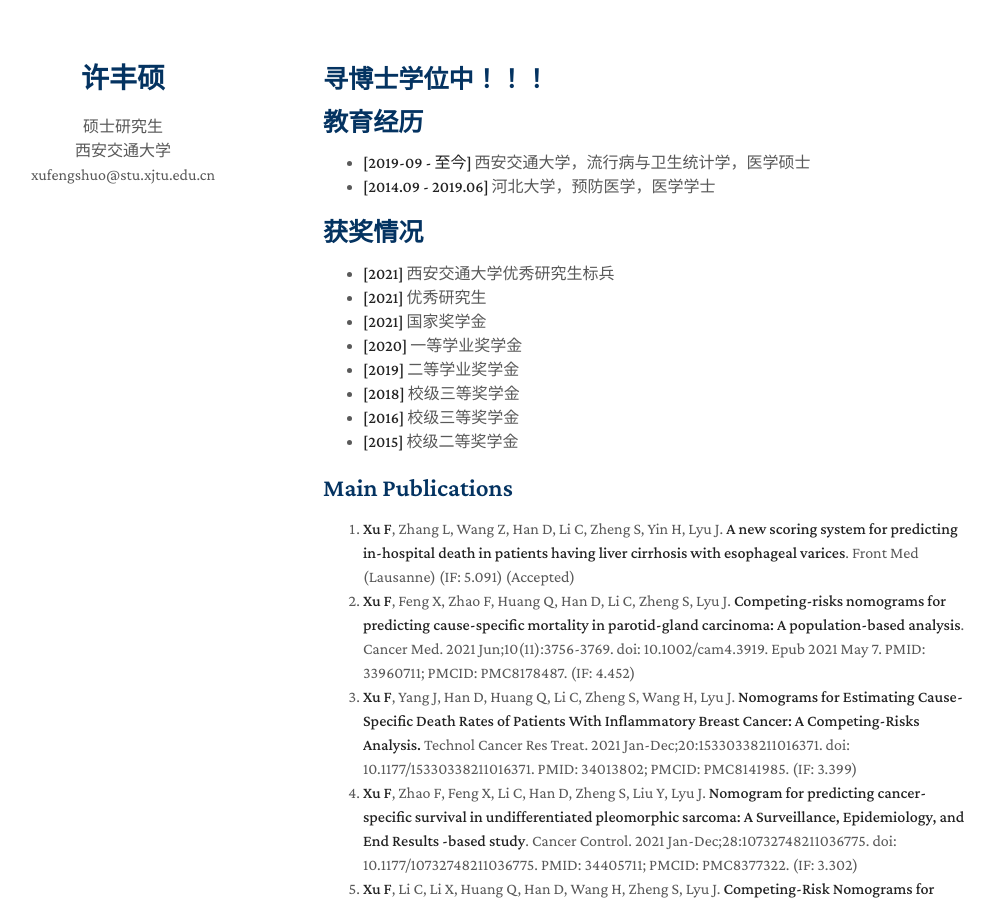
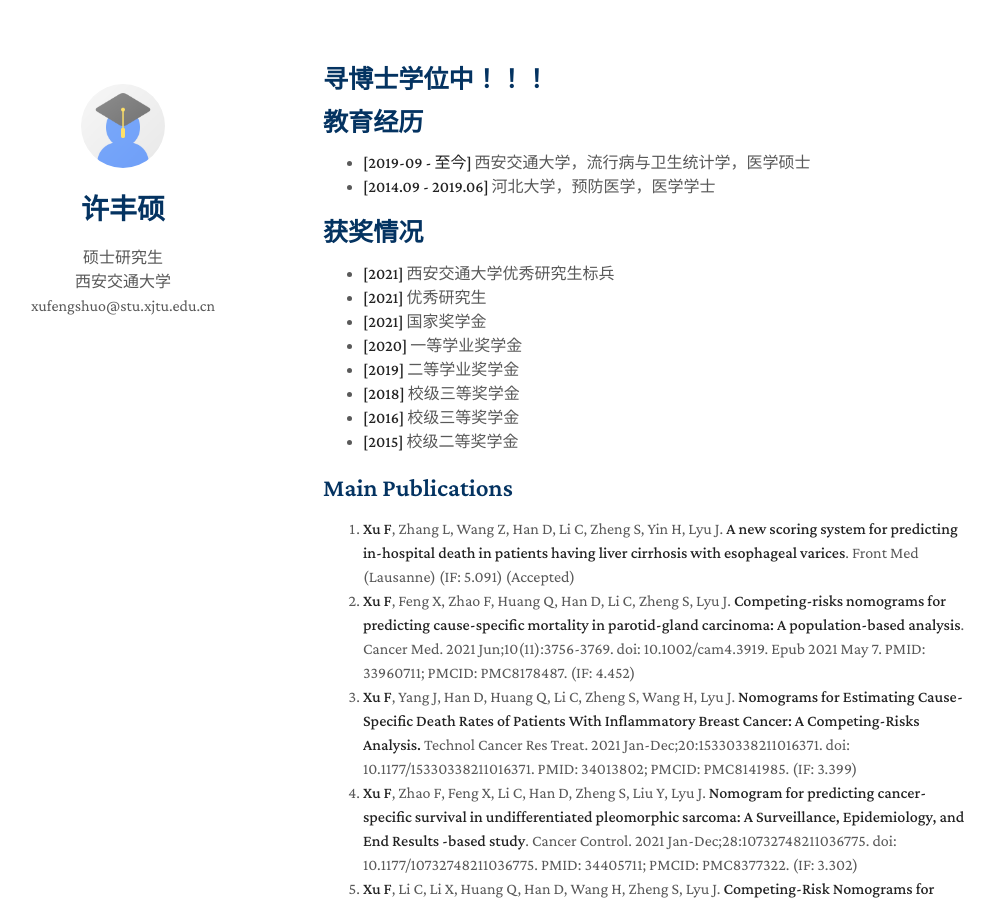
Before and after one commit to XuFengShuo619/CV, a Jekyll site: the page built from index.md, in a window 1280 px wide and 900 px high. Shown: the whole window, without its empty margins (147-1141 px from the left). Built offline with Jekyll 4.4.1, drawn with Linux system fonts in a browser that asks for light colours; nearby versions of some CDN libraries; a style sheet for code colours, icons or effects is not loaded; our own code applies the rules of GitHub Pages for plain Markdown files.

Commit message:
Update _config.yml

```diff
--- a/_config.yml
+++ b/_config.yml
@@ -6,7 +6,7 @@ email: xufengshuo@stu.xjtu.edu.cn
 # google_scholar: https://scholar.google.com/
 # github_link: https://github.com/yaoyao-liu/minimal-light
 # linkedin: https://www.linkedin.com/
-# avatar: ./assets/img/avatar.png
+avatar: ./assets/img/avatar.png
 # google_analytics: UA-111540567-4
 # favicon: ./assets/img/favicon.png
 # favicon_dark: ./assets/img/favicon-dark.png
```
